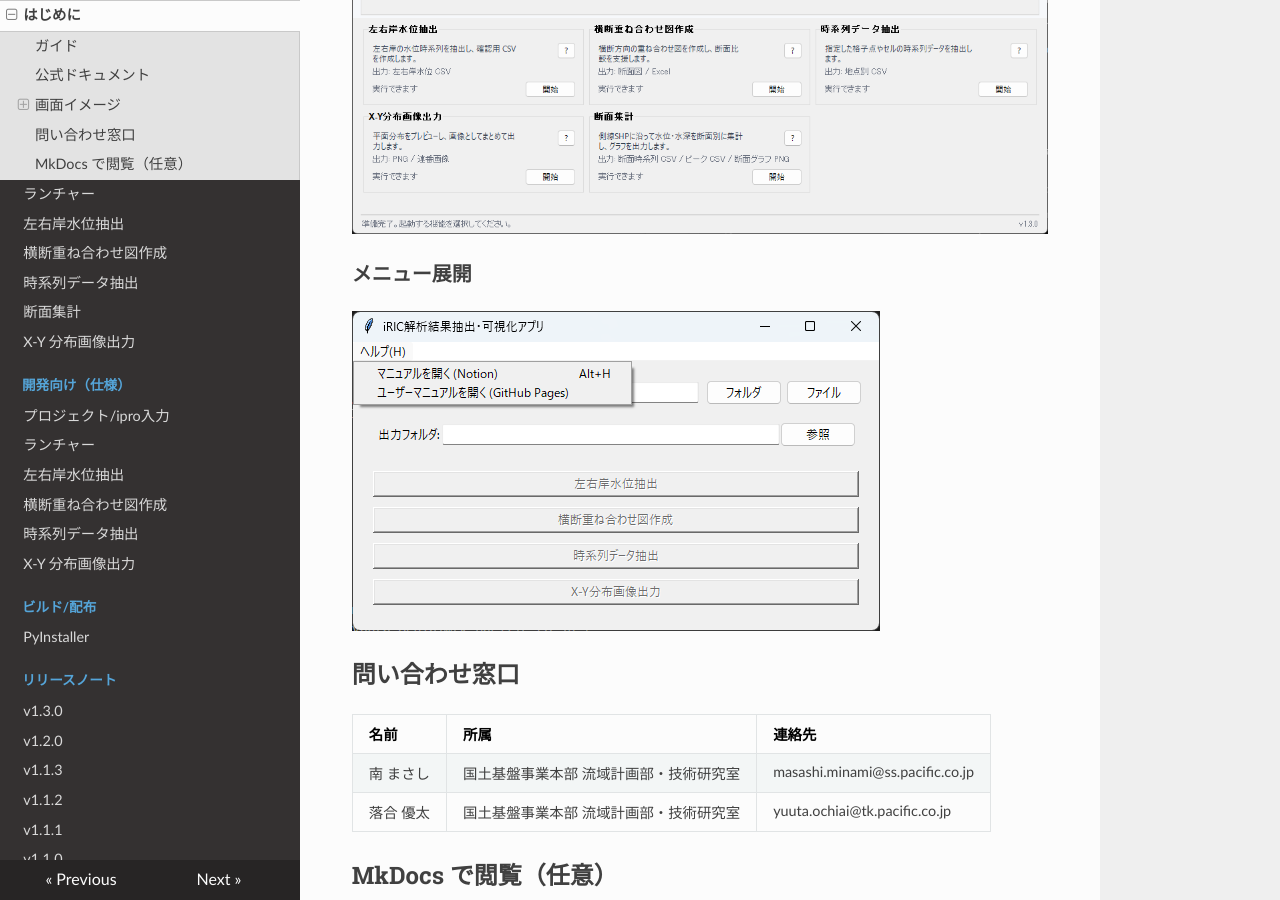
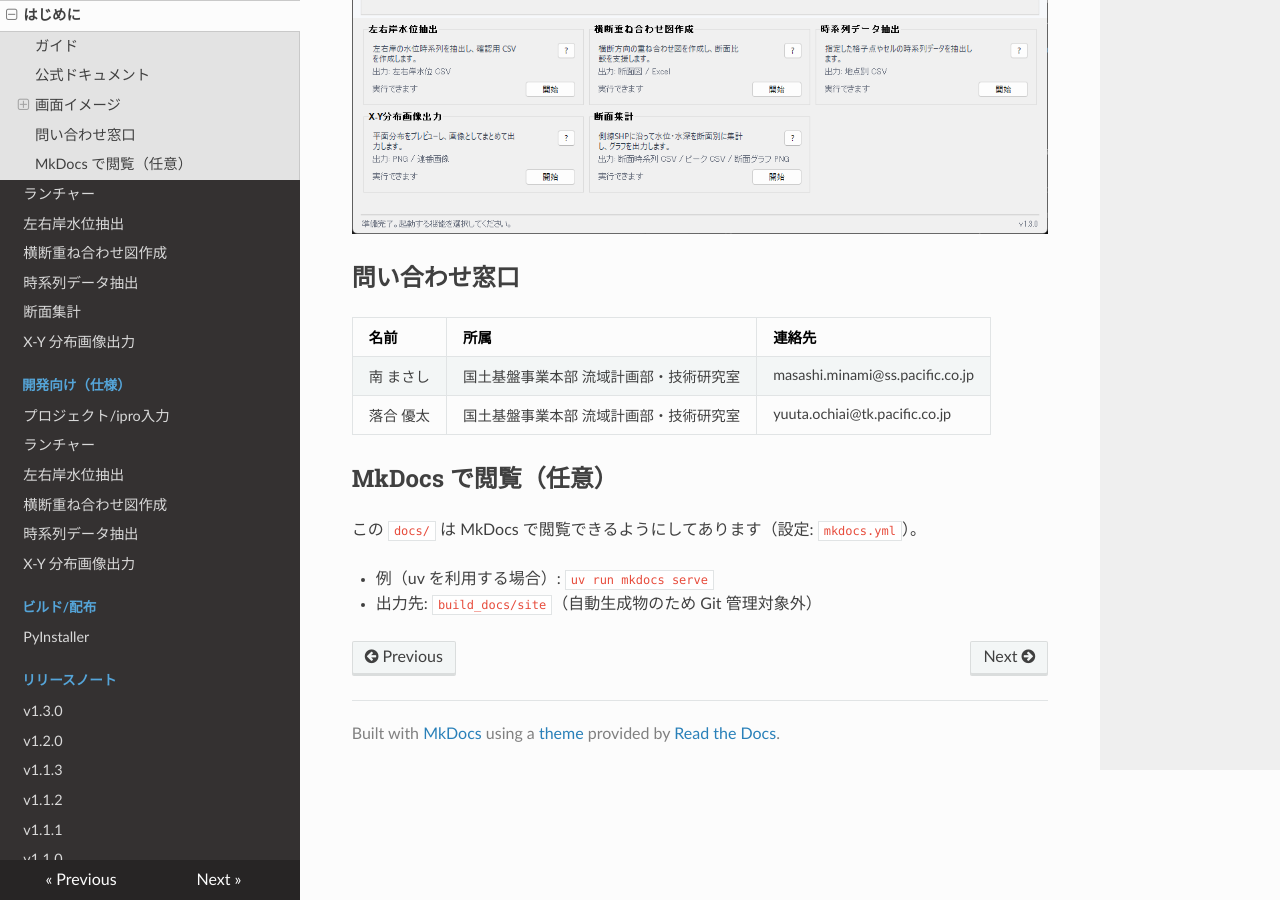
Before and after one commit to Pckk-solvers/iRIC_DataScope, an MkDocs documentation site: the page built from docs/user_docs/index.md, in a window 1280 px wide and 900 px high, scrolled down 929 px. Built offline with MkDocs 1.6.1, drawn with Linux system fonts in a browser that asks for light colours; nearby versions of some CDN libraries.

Commit message:
Remove help screenshot from user docs index

```diff
--- a/docs/user_docs/index.md
+++ b/docs/user_docs/index.md
@@ -19,9 +19,6 @@
 ### 起動画面
 ![ランチャー](../images/launcher_v1_3_0.png)
 
-### メニュー展開
-![メニュー展開](../images/help_img.png)
-
 ## 問い合わせ窓口
 
 | 名前 | 所属 | 連絡先 |
```
